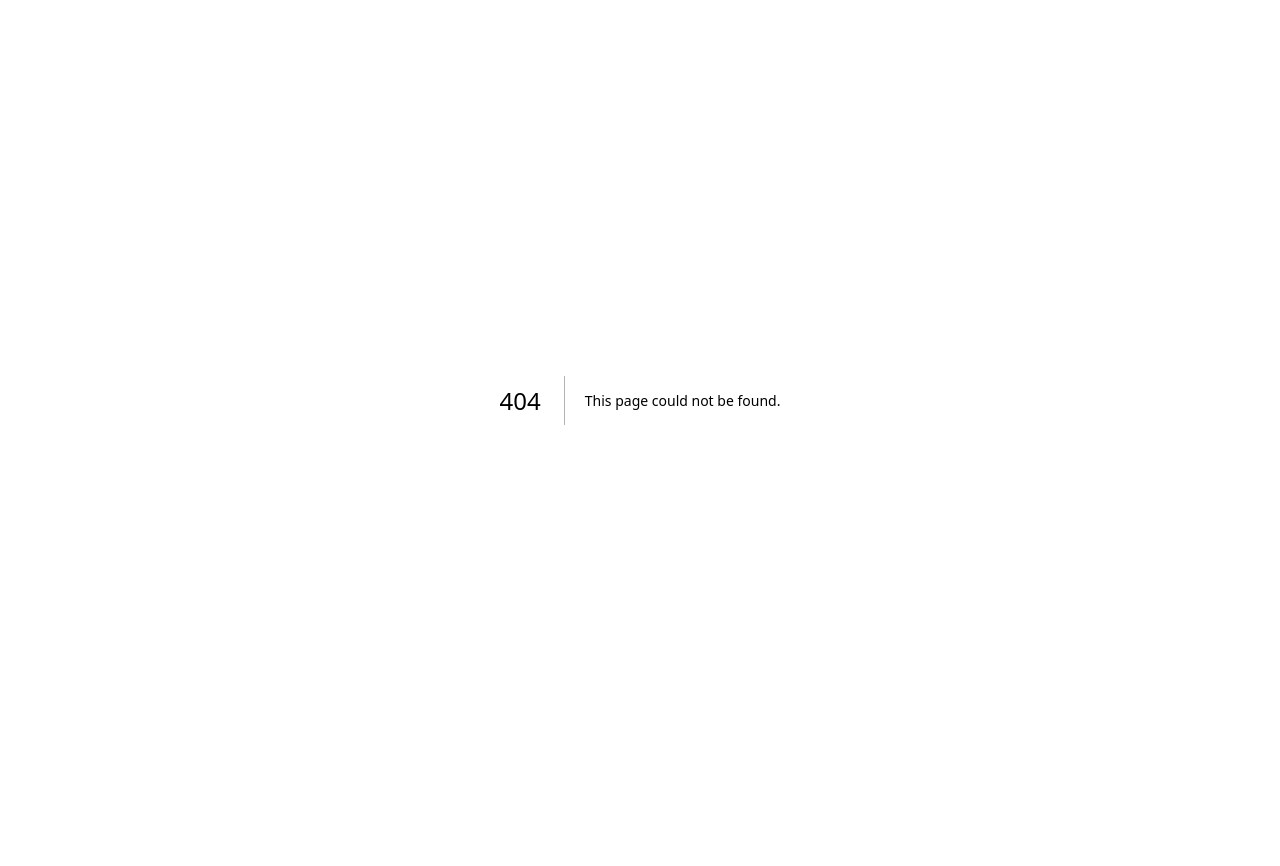
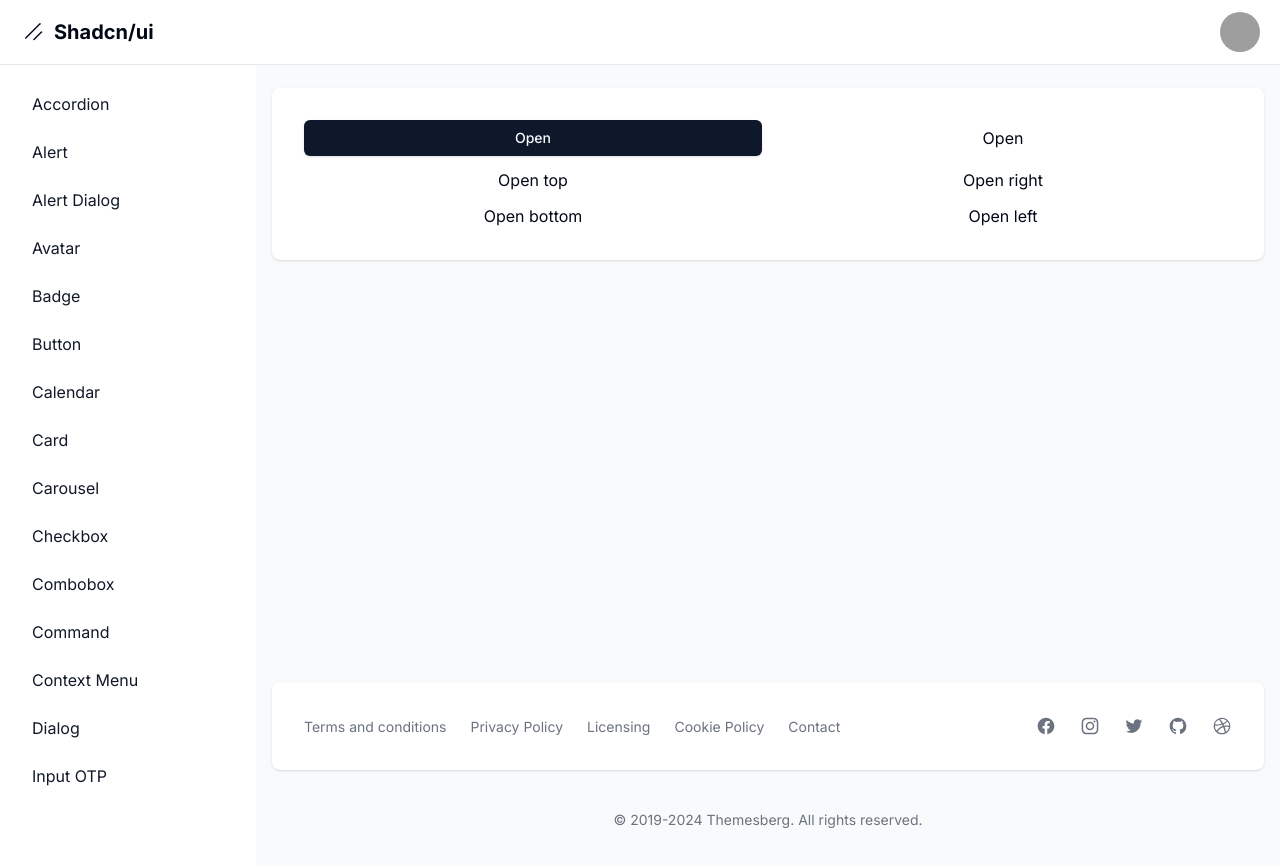
Before and after one commit to DevTalles-corp/shadcn-dashboard, a Next.js app: page /dashboard/sheet in a window 1280 px wide. Before the commit this address had no page. Shown: the top 866 px of the page. Before the commit the page ends 800 px from the top, so only its background shows below. Built offline with nearby package versions, Linux system fonts and the light colour scheme; grey boxes are pictures that could not be loaded.

Commit message:
Skeleton

```diff
--- a/next.config.mjs
+++ b/next.config.mjs
@@ -1,4 +1,13 @@
 /** @type {import('next').NextConfig} */
-const nextConfig = {};
+const nextConfig = {
+  images: {
+    remotePatterns: [
+      {
+        protocol: 'https',
+        hostname: 'github.com'
+      }
+    ]
+  }
+};
 
 export default nextConfig;
--- a/src/app/dashboard/layout.tsx
+++ b/src/app/dashboard/layout.tsx
@@ -22,6 +22,8 @@
   { name: "menu bar", href: "menu-bar" },
   { name: "input OTP", href: "input-otp" },
   { name: "progress", href: "progress" },
+  { name: "sheet", href: "sheet" },
+  { name: "skeleton", href: "skeleton" },
 ].sort((a, b) => a.name.localeCompare(b.name));
 
 export default function DashboardLayout({
--- /dev/null
+++ b/src/app/dashboard/sheet/page.tsx
@@ -0,0 +1,52 @@
+"use client";
+
+import { Button } from "@/components/ui/button";
+import {
+  Sheet,
+  SheetContent,
+  SheetDescription,
+  SheetHeader,
+  SheetTitle,
+  SheetTrigger,
+} from "@/components/ui/sheet";
+import { useState } from "react";
+
+const SHEET_SIDES = ["top", "right", "bottom", "left"] as const;
+
+export default function Page() {
+  const [open, setOpen] = useState(false);
+
+  return (
+    <div className="grid grid-cols-2 gap-3">
+      <Button onClick={() => setOpen(true)}>Open</Button>
+
+      <Sheet open={open} onOpenChange={setOpen}>
+        <SheetTrigger>Open</SheetTrigger>
+        <SheetContent>
+          <SheetHeader>
+            <SheetTitle>Are you absolutely sure?</SheetTitle>
+            <SheetDescription>
+              This action cannot be undone. This will permanently delete your
+              account and remove your data from our servers.
+            </SheetDescription>
+          </SheetHeader>
+        </SheetContent>
+      </Sheet>
+
+      {SHEET_SIDES.map((side) => (
+        <Sheet key={side}>
+          <SheetTrigger>Open {side}</SheetTrigger>
+          <SheetContent side={side}>
+            <SheetHeader>
+              <SheetTitle>Are you absolutely sure?</SheetTitle>
+              <SheetDescription>
+                This action cannot be undone. This will permanently delete your
+                account and remove your data from our servers.
+              </SheetDescription>
+            </SheetHeader>
+          </SheetContent>
+        </Sheet>
+      ))}
+    </div>
+  );
+}
--- /dev/null
+++ b/src/app/dashboard/skeleton/loading.tsx
@@ -0,0 +1,27 @@
+import { Card, CardHeader, CardFooter } from "@/components/ui/card";
+import { Skeleton } from "@/components/ui/skeleton";
+
+export default function Loading() {
+  const data = "123456789".split("");
+
+  return (
+    <div className="grid grid-cols-1 sm:grid-cols-3 gap-2">
+      {data.map((item) => (
+        <Card key={item}>
+          <CardHeader className="flex-row">
+            <Skeleton className="rounded-full mr-2 w-10 h-10" />
+
+            <div className="flex-col flex-grow">
+              <Skeleton className="h-4 w-1/2 mb-2" />
+              <Skeleton className="h-3 w-full" />
+            </div>
+          </CardHeader>
+
+          <CardFooter className="flex justify-end">
+            <Skeleton className="h-8 w-20" />
+          </CardFooter>
+        </Card>
+      ))}
+    </div>
+  );
+}
--- /dev/null
+++ b/src/app/dashboard/skeleton/page.tsx
@@ -0,0 +1,46 @@
+import { Button } from "@/components/ui/button";
+import {
+  Card,
+  CardDescription,
+  CardFooter,
+  CardHeader,
+  CardTitle,
+} from "@/components/ui/card";
+import Image from "next/image";
+
+const getData = async () => {
+  await new Promise((resolve) => setTimeout(resolve, 3000));
+
+  return "123456789".split(""); // ['1', '2', '3', '4', '5', '6', '7', '8', '9']
+};
+
+export default async function Page() {
+  const data = await getData();
+
+  return (
+    <div className="grid grid-cols-1 sm:grid-cols-3 gap-2">
+      {data.map((item) => (
+        <Card key={item}>
+          <CardHeader className="flex-row">
+            <Image
+              src="https://github.com/shadcn.png"
+              alt="Shadcn"
+              width={40}
+              height={40}
+              className="rounded-full mr-2 w-10 h-10"
+            />
+
+            <div>
+              <CardTitle>Card Title</CardTitle>
+              <CardDescription>Card description</CardDescription>
+            </div>
+          </CardHeader>
+
+          <CardFooter className="flex justify-end">
+            <Button>Más</Button>
+          </CardFooter>
+        </Card>
+      ))}
+    </div>
+  );
+}
--- /dev/null
+++ b/src/components/ui/sheet.tsx
@@ -0,0 +1,140 @@
+"use client"
+
+import * as React from "react"
+import * as SheetPrimitive from "@radix-ui/react-dialog"
+import { Cross2Icon } from "@radix-ui/react-icons"
+import { cva, type VariantProps } from "class-variance-authority"
+
+import { cn } from "@/lib/utils"
+
+const Sheet = SheetPrimitive.Root
+
+const SheetTrigger = SheetPrimitive.Trigger
+
+const SheetClose = SheetPrimitive.Close
+
+const SheetPortal = SheetPrimitive.Portal
+
+const SheetOverlay = React.forwardRef<
+  React.ElementRef<typeof SheetPrimitive.Overlay>,
+  React.ComponentPropsWithoutRef<typeof SheetPrimitive.Overlay>
+>(({ className, ...props }, ref) => (
+  <SheetPrimitive.Overlay
+    className={cn(
+      "fixed inset-0 z-50 bg-black/80  data-[state=open]:animate-in data-[state=closed]:animate-out data-[state=closed]:fade-out-0 data-[state=open]:fade-in-0",
+      className
+    )}
+    {...props}
+    ref={ref}
+  />
+))
+SheetOverlay.displayName = SheetPrimitive.Overlay.displayName
+
+const sheetVariants = cva(
+  "fixed z-50 gap-4 bg-background p-6 shadow-lg transition ease-in-out data-[state=open]:animate-in data-[state=closed]:animate-out data-[state=closed]:duration-300 data-[state=open]:duration-500",
+  {
+    variants: {
+      side: {
+        top: "inset-x-0 top-0 border-b data-[state=closed]:slide-out-to-top data-[state=open]:slide-in-from-top",
+        bottom:
+          "inset-x-0 bottom-0 border-t data-[state=closed]:slide-out-to-bottom data-[state=open]:slide-in-from-bottom",
+        left: "inset-y-0 left-0 h-full w-3/4 border-r data-[state=closed]:slide-out-to-left data-[state=open]:slide-in-from-left sm:max-w-sm",
+        right:
+          "inset-y-0 right-0 h-full w-3/4 border-l data-[state=closed]:slide-out-to-right data-[state=open]:slide-in-from-right sm:max-w-sm",
+      },
+    },
+    defaultVariants: {
+      side: "right",
+    },
+  }
+)
+
+interface SheetContentProps
+  extends React.ComponentPropsWithoutRef<typeof SheetPrimitive.Content>,
+    VariantProps<typeof sheetVariants> {}
+
+const SheetContent = React.forwardRef<
+  React.ElementRef<typeof SheetPrimitive.Content>,
+  SheetContentProps
+>(({ side = "right", className, children, ...props }, ref) => (
+  <SheetPortal>
+    <SheetOverlay />
+    <SheetPrimitive.Content
+      ref={ref}
+      className={cn(sheetVariants({ side }), className)}
+      {...props}
+    >
+      {children}
+      <SheetPrimitive.Close className="absolute right-4 top-4 rounded-sm opacity-70 ring-offset-background transition-opacity hover:opacity-100 focus:outline-none focus:ring-2 focus:ring-ring focus:ring-offset-2 disabled:pointer-events-none data-[state=open]:bg-secondary">
+        <Cross2Icon className="h-4 w-4" />
+        <span className="sr-only">Close</span>
+      </SheetPrimitive.Close>
+    </SheetPrimitive.Content>
+  </SheetPortal>
+))
+SheetContent.displayName = SheetPrimitive.Content.displayName
+
+const SheetHeader = ({
+  className,
+  ...props
+}: React.HTMLAttributes<HTMLDivElement>) => (
+  <div
+    className={cn(
+      "flex flex-col space-y-2 text-center sm:text-left",
+      className
+    )}
+    {...props}
+  />
+)
+SheetHeader.displayName = "SheetHeader"
+
+const SheetFooter = ({
+  className,
+  ...props
+}: React.HTMLAttributes<HTMLDivElement>) => (
+  <div
+    className={cn(
+      "flex flex-col-reverse sm:flex-row sm:justify-end sm:space-x-2",
+      className
+    )}
+    {...props}
+  />
+)
+SheetFooter.displayName = "SheetFooter"
+
+const SheetTitle = React.forwardRef<
+  React.ElementRef<typeof SheetPrimitive.Title>,
+  React.ComponentPropsWithoutRef<typeof SheetPrimitive.Title>
+>(({ className, ...props }, ref) => (
+  <SheetPrimitive.Title
+    ref={ref}
+    className={cn("text-lg font-semibold text-foreground", className)}
+    {...props}
+  />
+))
+SheetTitle.displayName = SheetPrimitive.Title.displayName
+
+const SheetDescription = React.forwardRef<
+  React.ElementRef<typeof SheetPrimitive.Description>,
+  React.ComponentPropsWithoutRef<typeof SheetPrimitive.Description>
+>(({ className, ...props }, ref) => (
+  <SheetPrimitive.Description
+    ref={ref}
+    className={cn("text-sm text-muted-foreground", className)}
+    {...props}
+  />
+))
+SheetDescription.displayName = SheetPrimitive.Description.displayName
+
+export {
+  Sheet,
+  SheetPortal,
+  SheetOverlay,
+  SheetTrigger,
+  SheetClose,
+  SheetContent,
+  SheetHeader,
+  SheetFooter,
+  SheetTitle,
+  SheetDescription,
+}
--- /dev/null
+++ b/src/components/ui/skeleton.tsx
@@ -0,0 +1,15 @@
+import { cn } from "@/lib/utils"
+
+function Skeleton({
+  className,
+  ...props
+}: React.HTMLAttributes<HTMLDivElement>) {
+  return (
+    <div
+      className={cn("animate-pulse rounded-md bg-primary/10", className)}
+      {...props}
+    />
+  )
+}
+
+export { Skeleton }
```
